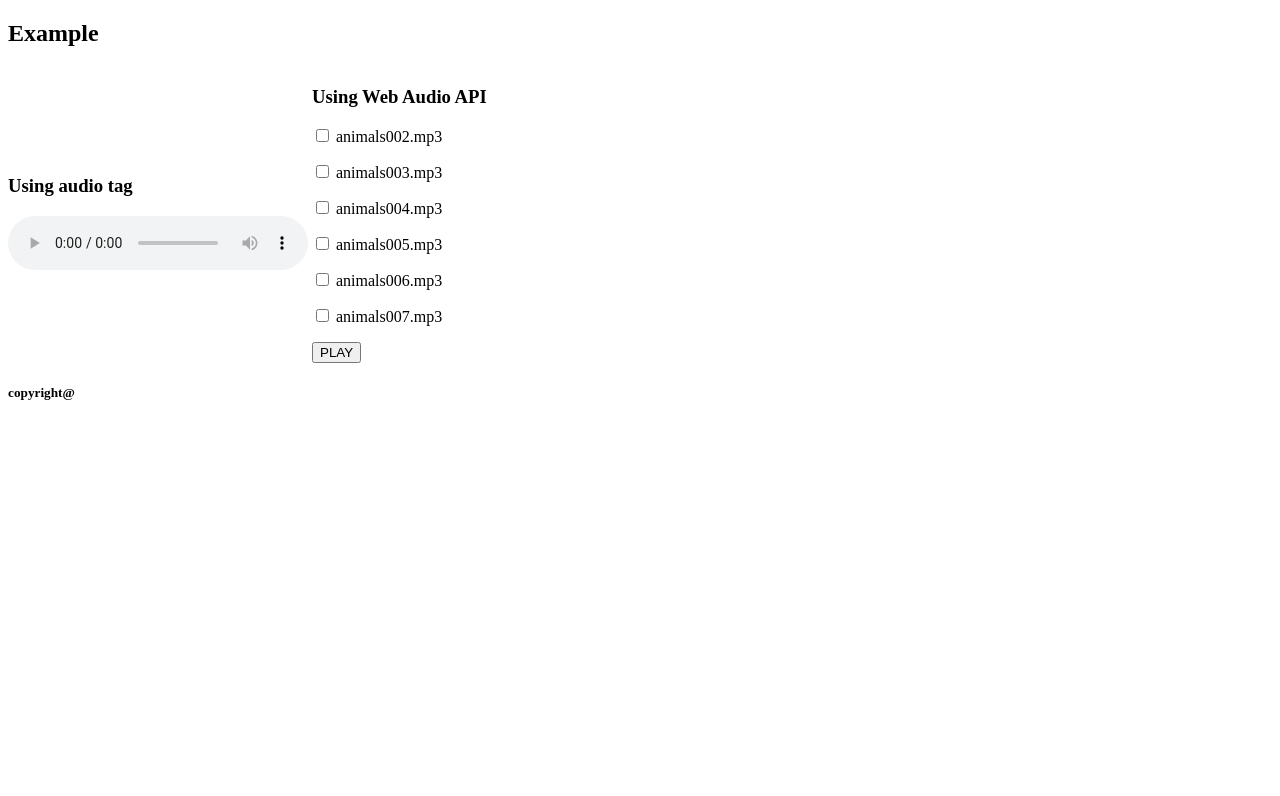
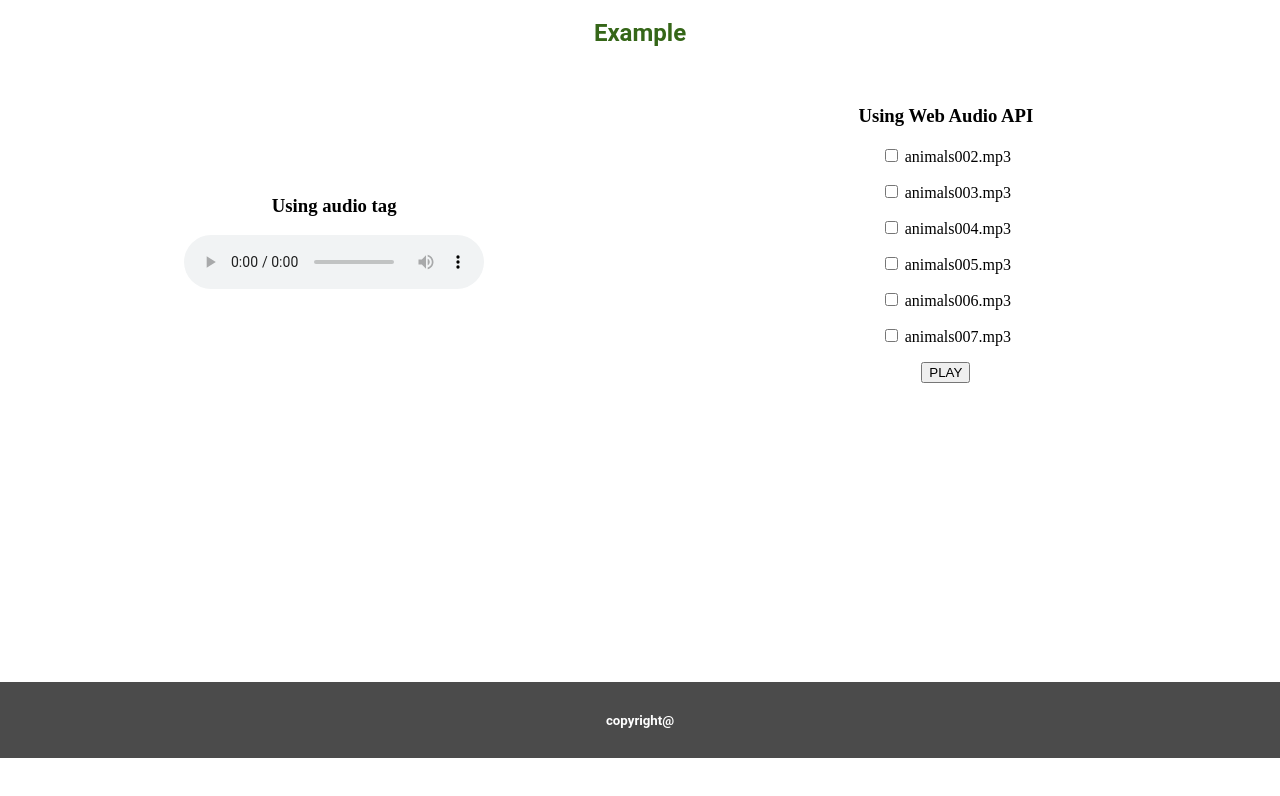
Before and after one commit to Anjanavr/WebAudio, a plain HTML site: page index.html in a window 1280 px wide. Both pictures are taken after a click on the link "animals002.mp3". Drawn offline with Linux system fonts and the light colour scheme; no server answers.

Commit message:
playList implemented

```diff
--- a/assets/js/index.js
+++ b/assets/js/index.js
@@ -1,31 +1,82 @@
 
-var context, playList, currentTrack;
+var context, playList, currentTrack, bufferLoader = [], isLoading;
 
-function playSoundsList(playBtn) {
-  playList = $($(playBtn).parent()).find('input[type="checkbox"]:checked').map(function(x, obj) {
-    return obj.nextElementSibling.innerText;
-  });
+window.onload = init;
+
+function init() {
+  var audioFiles = [
+    'animals002.mp3',
+    'animals003.mp3',
+    'animals004.mp3',
+    'animals005.mp3',
+    'animals006.mp3',
+    'animals007.mp3'
+  ];
+  window.AudioContext = window.AudioContext || window.webkitAudioContext;
+
+  context = new AudioContext();
+
+  for (var i = 0; i < audioFiles.length; i++) {
+    if (!isLoading) {
+      loadTrack(audioFiles[i]);
+    }
+  }
 }
 
 function loadTrack(track) {
+  var url = 'assets/audio/'+track;
   var req = new XMLHttpRequest();
-  req.url = 'assets/audio/'+track;
-  req.responseType = 'arraybuffer';
-  req.onload(function(buffer) {
-    currentTrack = context.decodeAudioData(buffer);
-  });
+  req.open('GET', url, true);
+  req.responseType = 'arraybuffer'; // binary format
+  req.onload = function() {
+    // returns PCM audio
+    context.decodeAudioData(req.response, function(buffer) {
+      bufferLoader.push({
+        'name': track,
+        'audio': buffer,
+        'duration': buffer.duration
+      });
+    });
+  };
   req.send();
 }
 
 function playSound(track, time) {
-  window.AudioContext = window.AudioContext || window.webkitAudioContext;
-
-  context = new AudioContext();
-
   var source = context.createBufferSource(); // create source
-  source.buffer = currentTrack; // tell the source which track should be played
-
-  source.connent(context.destination);
-
+  source.buffer = track.audio; // sets the decoded audio buffer as source node
+  source.connect(context.destination);
+  if (time === undefined ) {
+    time = 0;
+  }
   source.start(time);
 }
+
+function playSoundsList(playBtn) {
+  // Gets the file names and convert it into array using $.map
+  playList = $.map($($(playBtn).parent()).find('input[type="checkbox"]:checked').map(function(x, obj) {
+      return obj.nextElementSibling.innerText;
+    }), function(key, value) {
+      return [key];
+  });
+  // Get the corresponding audio buffer objects for playing
+  playList = bufferLoader.filter(function(bufferObj) {
+    return playList.some(function(fileName) {
+      return fileName === bufferObj.name;
+    });
+  });
+  for(var i=0; i<playList.length - 1; i++) {
+    if(i === 0) {
+      playList[0].startTime = 0
+    }
+    playSound(playList[i], playList[i].startTime);
+    // sets the startTime
+    playList[i + 1].startTime = playList[i].startTime + playList[i].audio.duration;
+  }
+}
+
+function playThisTrack(track, time) {
+  let bufferSound = bufferLoader.filter(function(obj) {
+    return obj.name === track;
+  });
+  playSound(bufferSound[0], time);
+}
--- a/assets/stylesheets/style.css
+++ b/assets/stylesheets/style.css
@@ -1,4 +1,42 @@
+header,
+footer {
+  color: #fff;
+  font-family: 'Roboto', sans-serif;
+  padding: 0 .5em 0 .5em;
+  text-align: center;
+}
+header {
+  background-color: #fff;
+  color: #356618;
+  text-align: center;
+}
+header h2 {
+  margin: 0;
+  padding: 0.8em;
+}
+footer {
+  background-color: #4B4B4B;
+  padding-top: 0.5em;
+  padding-bottom: 0.5em;
+  text-align: center;
+}
+html,
+body {
+  height: 100%;
+  margin: 0;
+}
+.outerWrapper {
+  background-image: url("../images/bg-body.jpg")
+  background-color: #4B4B4B;
+  height: 72vh;
+  padding: 20px;
+  text-align: center;
+}
 section {
   display: inline-block;
   vertical-align: middle;
+  width: 49%;
 }
+a {
+  cursor: pointer;
+}
--- a/index.html
+++ b/index.html
@@ -26,27 +26,27 @@
         <div class="mp3-container">
             <p>
               <input type="checkbox">
-              <a onclick="playSound('animals002.mp3', 0)">animals002.mp3</a>
+              <a onclick="playThisTrack('animals002.mp3', 0)">animals002.mp3</a>
             </p>
             <p>
               <input type="checkbox">
-              <a onclick="playSound('animals003.mp3', 0)">animals003.mp3</a>
+              <a onclick="playThisTrack('animals003.mp3', 0)">animals003.mp3</a>
             </p>
             <p>
               <input type="checkbox">
-              <a onclick="playSound('animals004.mp3', 0)">animals004.mp3</a>
+              <a onclick="playThisTrack('animals004.mp3', 0)">animals004.mp3</a>
             </p>
             <p>
               <input type="checkbox">
-              <a onclick="playSound('animals005.mp3', 0)">animals005.mp3</a>
+              <a onclick="playThisTrack('animals005.mp3', 0)">animals005.mp3</a>
             </p>
             <p>
               <input type="checkbox">
-              <a onclick="playSound('animals006.mp3', 0)">animals006.mp3</a>
+              <a onclick="playThisTrack('animals006.mp3', 0)">animals006.mp3</a>
             </p>
             <p>
               <input type="checkbox">
-              <a onclick="playSound('animals007.mp3', 0)">animals007.mp3</a>
+              <a onclick="playThisTrack('animals007.mp3', 0)">animals007.mp3</a>
             </p>
         </div>
         <button onclick="playSoundsList(this)">PLAY</button>
```
